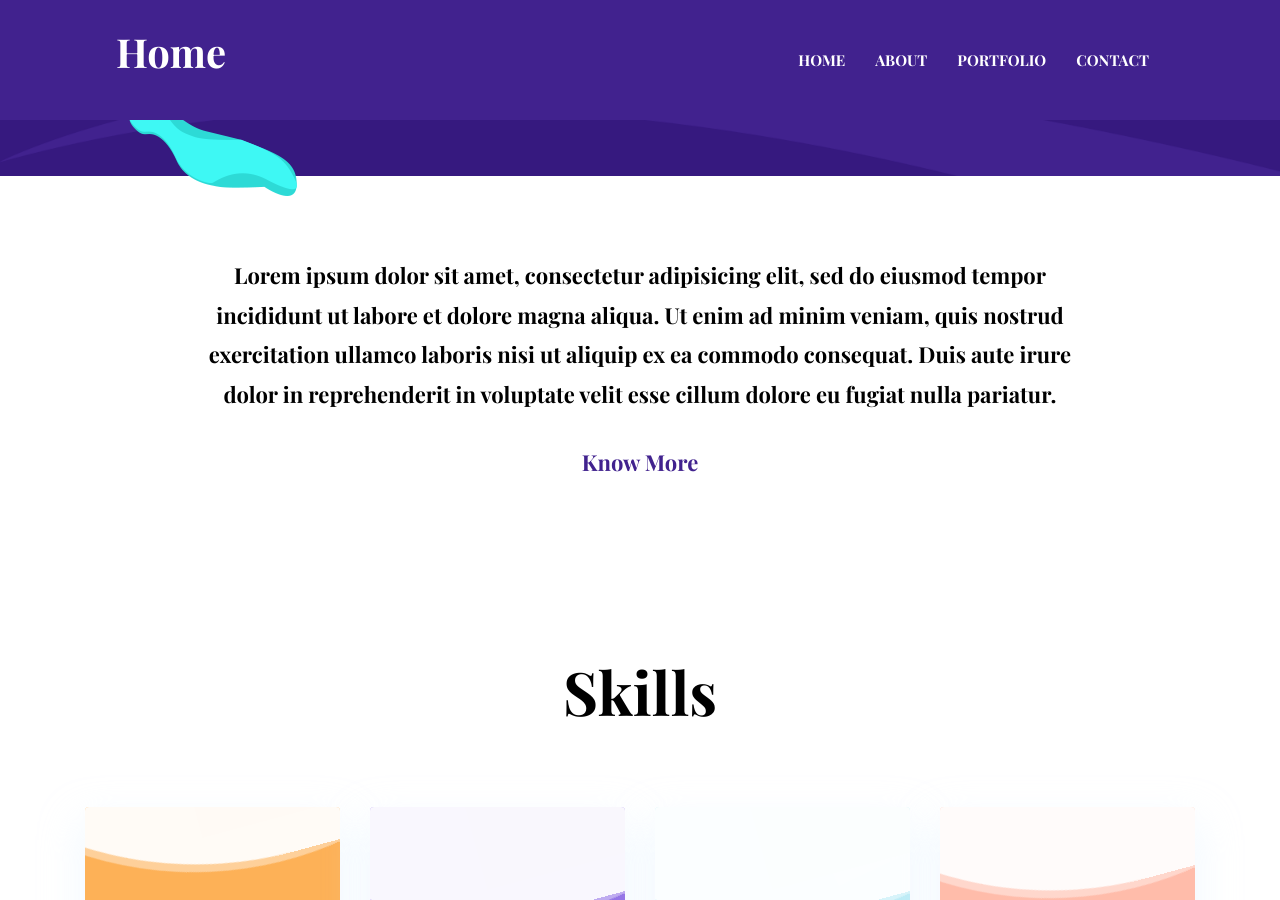
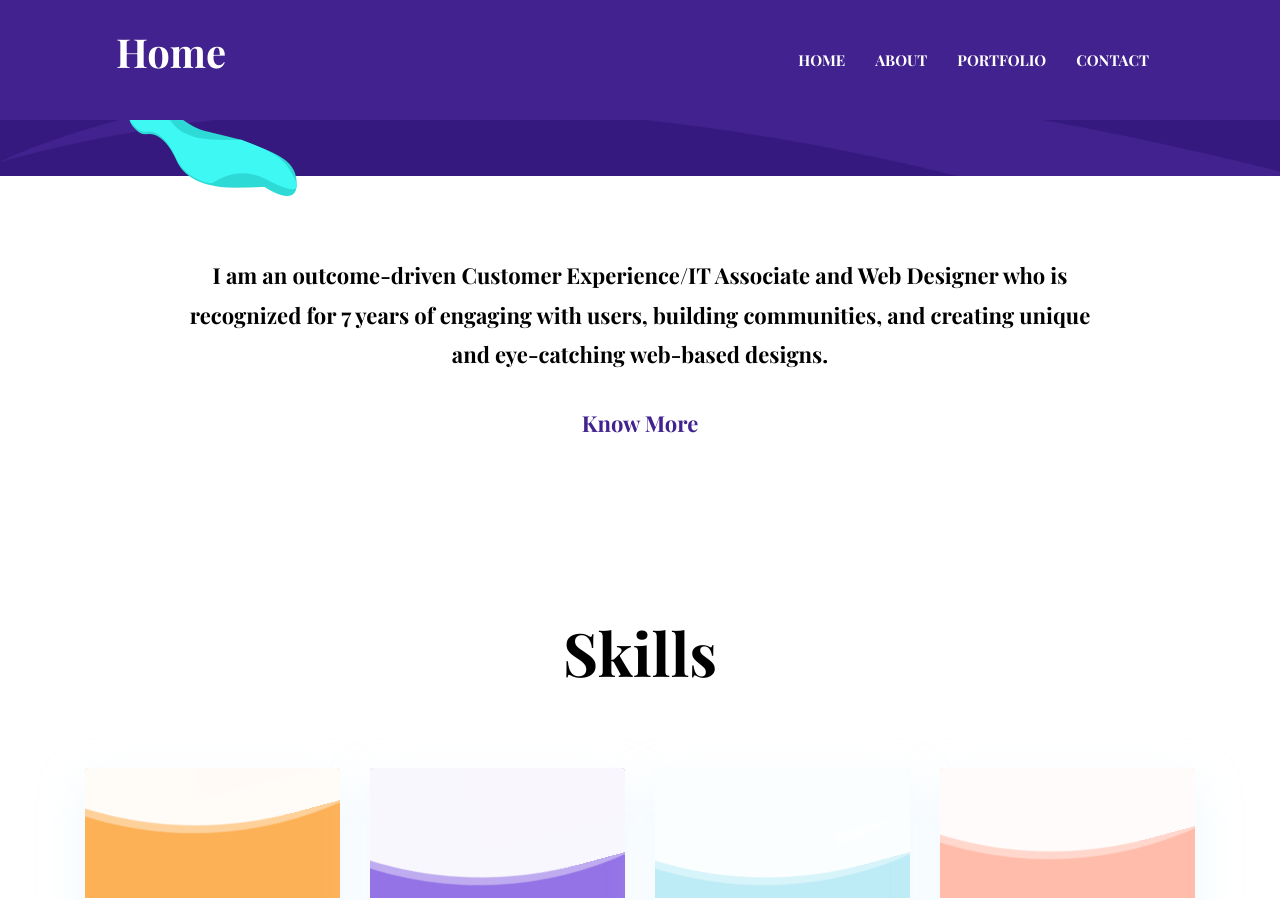
Before and after one commit to KNHonore/KNHonore.github.io, a Jekyll site: the page built from index.html, in a window 1280 px wide and 900 px high, scrolled down 772 px. Built offline with Jekyll 4.4.1, drawn with Linux system fonts in a browser that asks for light colours; part of the change alters nothing that is shown; some of the changed text lies outside the part shown.

Commit message:
updated education and about sections on main page

```diff
--- a/_data/settings.yml
+++ b/_data/settings.yml
@@ -47,7 +47,7 @@ social:
 # About (Section and Page)
 
 # About Section
-blurb: Lorem ipsum dolor sit amet, consectetur adipisicing elit, sed do eiusmod tempor incididunt ut labore et dolore magna aliqua. Ut enim ad minim veniam, quis nostrud exercitation ullamco laboris nisi ut aliquip ex ea commodo consequat. Duis aute irure dolor in reprehenderit in voluptate velit esse cillum dolore eu fugiat nulla pariatur.
+blurb: I am an outcome-driven Customer Experience/IT Associate and Web Designer who is recognized for 7 years of engaging with users, building communities, and creating unique and eye-catching web-based designs.
 
 blurb-btn-link: "/about"
 blurb-btn-name: know more
@@ -94,9 +94,9 @@ experience:
 education-title: Education
 education:
   - {
-      name: Marters in UX Design,
-      date: "2006",
-      organization: "Masassusets Institute of Technology",
+      name: Bachelors in Computer Science w. Concentration in Data Analysis,
+      date: "In Progress, Expected Grad Date 2024",
+      organization: "Southern New Hampshire University",
     }
 #-------------------------------
 # Services Section
```
